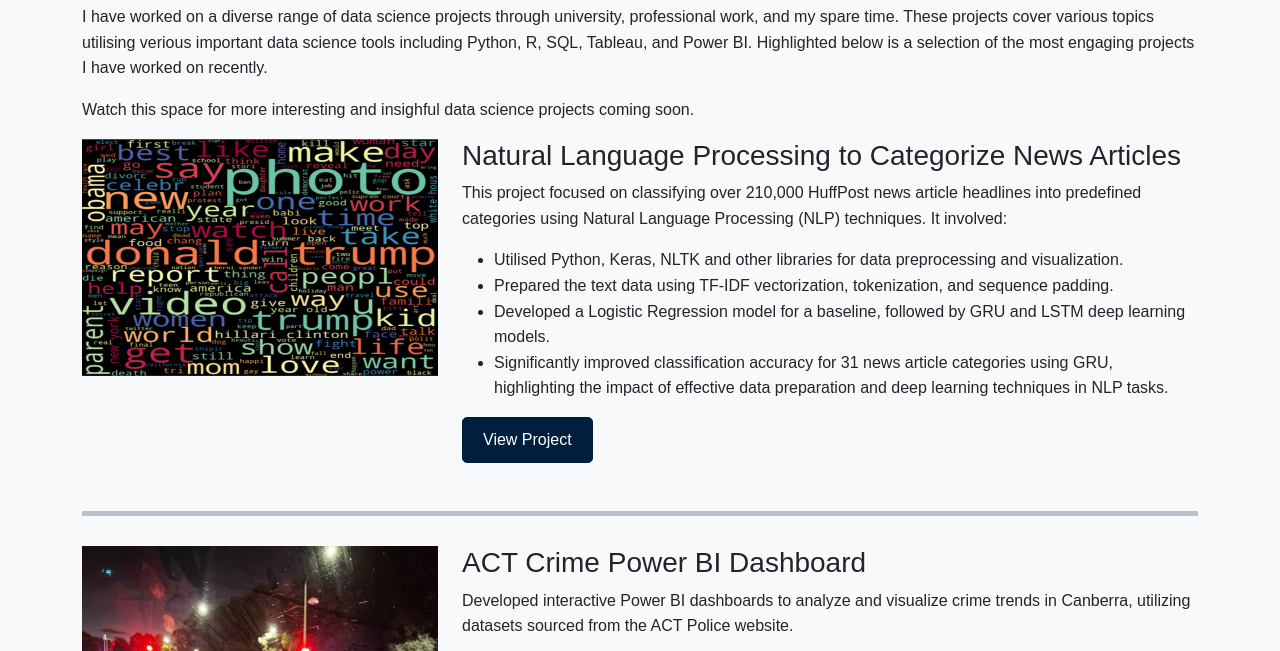
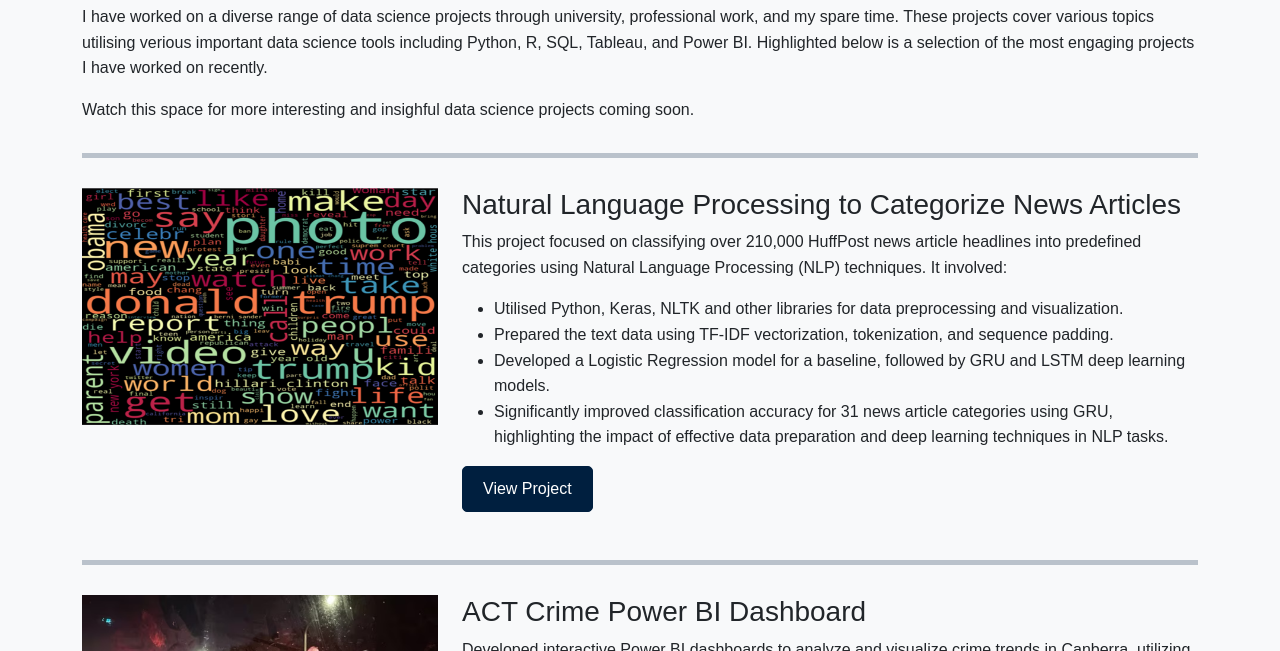
Before and after one commit to alang100/Portfolio, a plain HTML site: page projects.html in a window 1280 px wide. Shown: the part 449-1100 px from the top of the page. Drawn offline with nearby package versions, Linux system fonts and the light colour scheme.

Commit message:
Add files via upload

```diff
--- a/projects.html
+++ b/projects.html
@@ -11,7 +11,7 @@
     <!-- Hero Section -->
     <header class="projects-header bg-black text-white text-center py-5">
         <div class="container">
-            <h1>&nbsp;</h1>
+            <h1> </h1>
             <h1>Projects</h1>
             <p class="lead">A showcase of my work and accomplishments.</p>
         </div>
@@ -47,7 +47,7 @@
                 These projects cover various topics utilising verious important data science tools including Python, R, SQL, Tableau, and Power BI.
                 Highlighted below is a selection of the most engaging projects I have worked on recently.</p>
             <p>Watch this space for more interesting and insighful data science projects coming soon.</p>
-
+            <hr class="project-divider">
 
             <!-- Project 1 -->
             <div class="row mb-5">
@@ -67,7 +67,7 @@
                     <a href="https://github.com/alang100/NLP_to_Categorize_News_Articles" target="_blank" class="btn btn-primary">View Project</a>
                 </div>
             </div>
-            <hr class="project-divider" style="border: 0; border-top: 5px solid #001f3f; margin: 30px 0; width: 100%;">
+            <hr class="project-divider">
 
             <!-- Project 2 -->
             <div class="row mb-5">
--- a/styles.css
+++ b/styles.css
@@ -177,11 +177,10 @@ footer {
 /* Horizontal Line */
 .project-divider {
     border: 0;
-    border-top: 5px solid #001f3f; /* Navy blue */
+    border-top: 5px solid #001f3f !important; /* Navy blue */
     margin: 30px 0;
     width: 100%;
 }
-
 
 /* Button Styles */
 .btn-primary {
```
